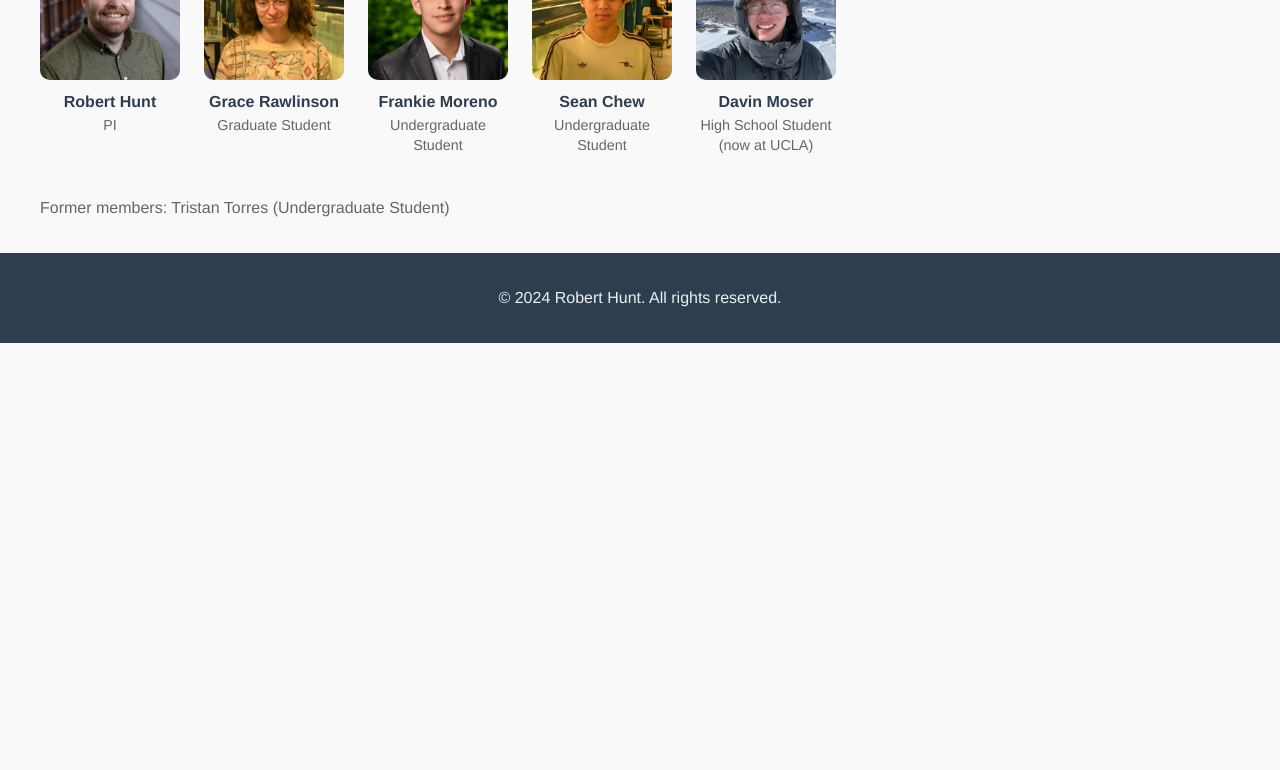
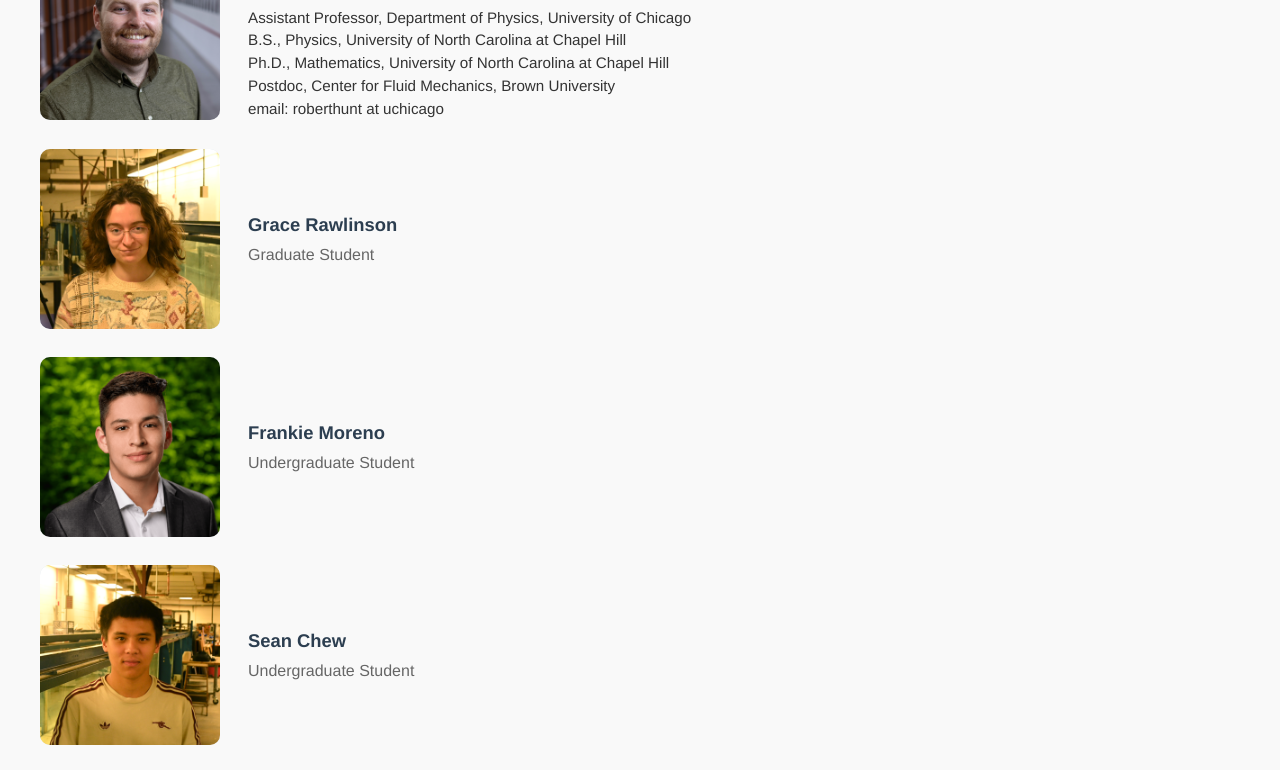
Before and after one commit to robert-hunt/robert-hunt.github.io, a plain HTML site: page people.html in a window 1280 px wide. Shown: the part 184-954 px from the top of the page. Before the commit the page ends 800 px from the top, so only its background shows below. Drawn offline with Linux system fonts and the light colour scheme.

Commit message:
Add files via upload

```diff
--- a/people.html
+++ b/people.html
@@ -22,41 +22,58 @@
     </header>
 
     <main class="container">
-        <div class="member-grid">
-            <div class="member-card">
+        <div class="member-list">
+            <div class="member-row">
                 <div class="member-photo" data-initials="RH">
                     <img src="images/Robert.png" alt="Robert Hunt" onerror="this.remove()">
                 </div>
+                <div class="member-info">
                     <h4>Robert Hunt</h4>
                     <p class="member-role">PI</p>
+                    <p class="member-bio">
+                        Assistant Professor, Department of Physics, University of Chicago<br>
+                        B.S., Physics, University of North Carolina at Chapel Hill<br>
+                        Ph.D., Mathematics, University of North Carolina at Chapel Hill<br>
+                        Postdoc, Center for Fluid Mechanics, Brown University<br>
+                        email: roberthunt at uchicago
+                    </p>
                 </div>
-            <div class="member-card">
+            </div>
+            <div class="member-row">
                 <div class="member-photo" data-initials="GR">
                     <img src="images/Grace.png" alt="Grace Rawlinson" onerror="this.remove()">
                 </div>
+                <div class="member-info">
                     <h4>Grace Rawlinson</h4>
                     <p class="member-role">Graduate Student</p>
                 </div>
-            <div class="member-card">
+            </div>
+            <div class="member-row">
                 <div class="member-photo" data-initials="FM">
                     <img src="images/Frankie.png" alt="Frankie Moreno" onerror="this.remove()">
                 </div>
+                <div class="member-info">
                     <h4>Frankie Moreno</h4>
                     <p class="member-role">Undergraduate Student</p>
                 </div>
-            <div class="member-card">
+            </div>
+            <div class="member-row">
                 <div class="member-photo" data-initials="SC">
                     <img src="images/Sean.png" alt="Sean Chew" onerror="this.remove()">
                 </div>
+                <div class="member-info">
                     <h4>Sean Chew</h4>
                     <p class="member-role">Undergraduate Student</p>
                 </div>
-            <div class="member-card">
+            </div>
+            <div class="member-row">
                 <div class="member-photo" data-initials="DM">
                     <img src="images/Davin.png" alt="Davin Moser" onerror="this.remove()">
                 </div>
+                <div class="member-info">
                     <h4>Davin Moser</h4>
-                <p class="member-role">High School Student<br>(now at UCLA)</p>
+                    <p class="member-role">High School Student (now UCLA)</p>
+                </div>
             </div>
         </div>
 
--- a/styles.css
+++ b/styles.css
@@ -313,22 +313,24 @@ body.home-page {
 }
 
 /* ---------- Lab members ---------- */
-.member-grid {
-    display: grid;
-    grid-template-columns: repeat(auto-fill, 140px);
-    gap: 2rem 1.5rem;
+.member-list {
+    display: flex;
+    flex-direction: column;
+    gap: 1.75rem;
     margin-top: 1rem;
 }
 
-.member-card {
-    text-align: center;
+.member-row {
+    display: flex;
+    align-items: center;
+    gap: 1.75rem;
 }
 
 .member-photo {
     position: relative;
-    width: 140px;
+    flex: 0 0 180px;
+    width: 180px;
     aspect-ratio: 1 / 1;
-    margin: 0 auto;
     border-radius: 10px;
     overflow: hidden;
     background-color: #dfe6ec;
@@ -342,7 +344,7 @@ body.home-page {
     display: flex;
     align-items: center;
     justify-content: center;
-    font-size: 1.8rem;
+    font-size: 2.2rem;
     font-weight: bold;
     letter-spacing: 0.05em;
     color: #8a9aab;
@@ -356,20 +358,29 @@ body.home-page {
     object-fit: cover;   /* crops any photo to a square */
 }
 
-.member-card h4 {
-    margin: 0.6rem 0 0.1rem;
+.member-info h4 {
+    margin: 0 0 0.15rem;
     color: #2c3e50;
-    font-size: 1rem;
+    font-size: 1.15rem;
 }
 
 .member-role {
     margin: 0;
     color: #666;
-    font-size: 0.9rem;
-    line-height: 1.35;
+}
+
+.member-bio {
+    margin: 0.6rem 0 0;
+    font-size: 0.95rem;
+    line-height: 1.5;
 }
 
 .former-members {
     margin-top: 2.5rem;
     color: #666;
 }
+
+@media screen and (max-width: 500px) {
+    .member-photo { flex-basis: 120px; width: 120px; }
+    .member-row { gap: 1rem; }
+}
```
Lines whose indentation alone changed are shown as unchanged.
